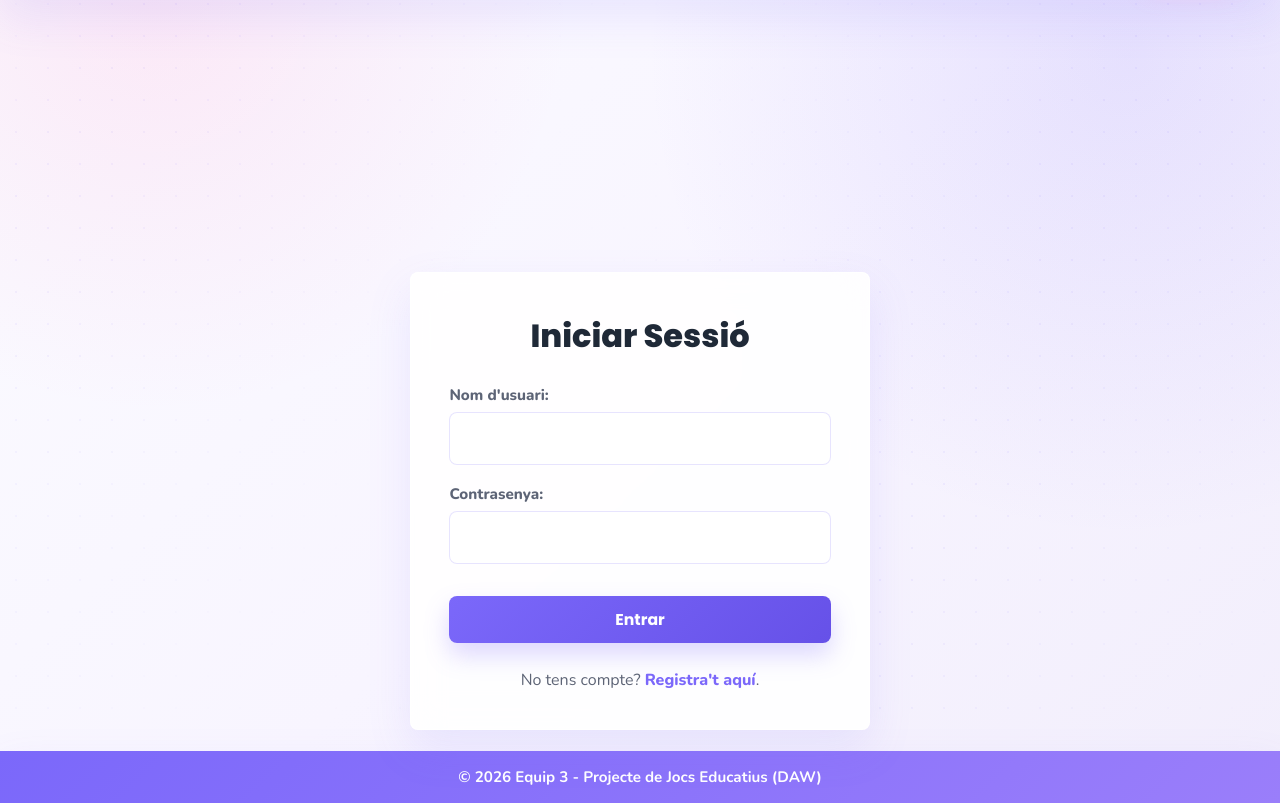
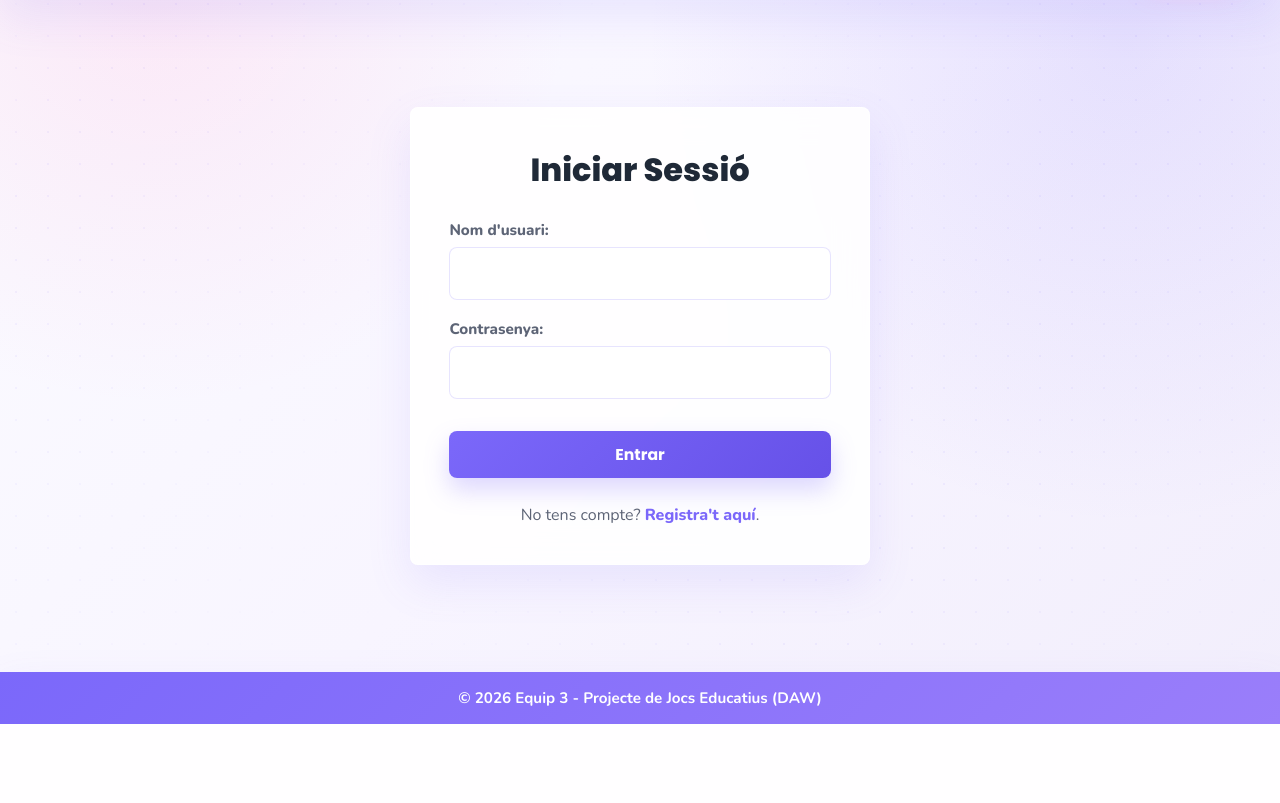
Before and after one commit to ianfebrer/0485_PythonWebProject2026_EducativeGames_Equip3, a Flask app: page /login in a window 1280 px wide. Shown: the part 76-879 px from the top of the page. After the commit the page ends 800 px from the top, so only its background shows below. Run offline with Flask 3, Linux system fonts and the light colour scheme.

Commit message:
Modificación del login

```diff
--- a/static/css/styles.css
+++ b/static/css/styles.css
@@ -341,6 +341,21 @@ footer p {
     align-items: center;
     min-height: 700px;
     padding-top: 200px;
+}
+
+.auth-main {
+    display: flex;
+    align-items: center;
+    justify-content: center;
+    min-height: calc(100dvh - 76px - 57px);
+    margin-top: 0;
+    padding: 1.5rem;
+}
+
+.auth-main .auth-container {
+    width: 100%;
+    min-height: 0;
+    padding-top: 0;
 }
 
 .auth-box {
--- a/templates/login.html
+++ b/templates/login.html
@@ -1,6 +1,8 @@
 {% extends "base.html" %}
 
 {% block title %}Iniciar Sessió - Educative Game{% endblock %}
+
+{% block main_class %}auth-main{% endblock %}
 
 {% block content %}
 <div class="auth-container">
--- a/templates/register.html
+++ b/templates/register.html
@@ -1,6 +1,8 @@
 {% extends "base.html" %}
 
 {% block title %}Registre - Educative Game{% endblock %}
+
+{% block main_class %}auth-main{% endblock %}
 
 {% block content %}
 <div class="auth-container">
```
